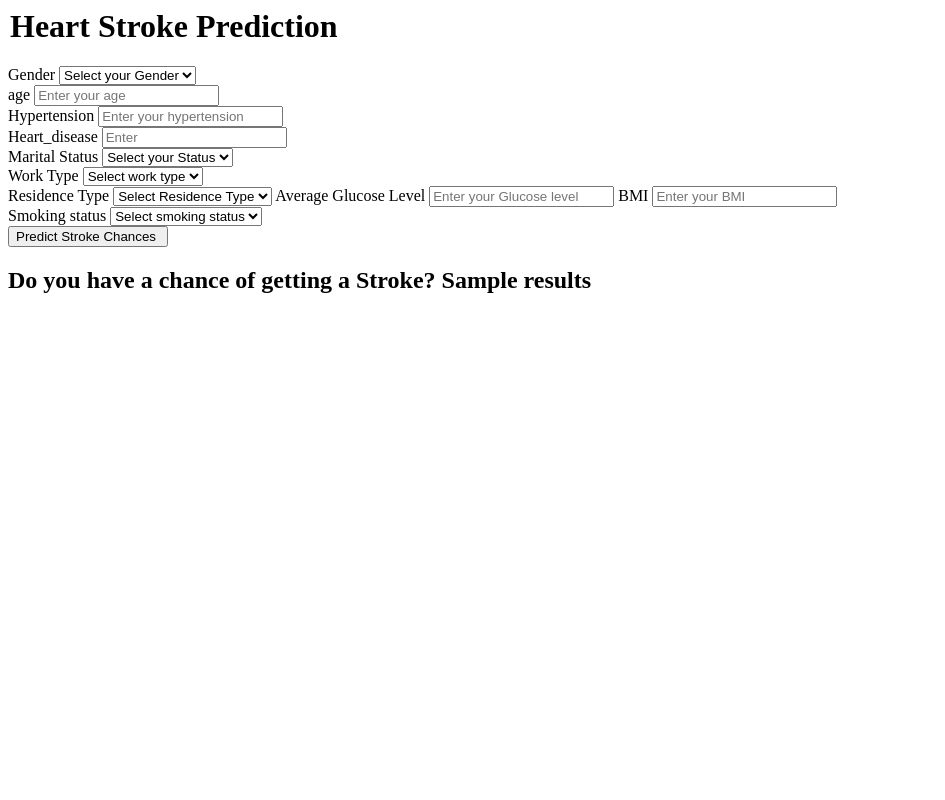
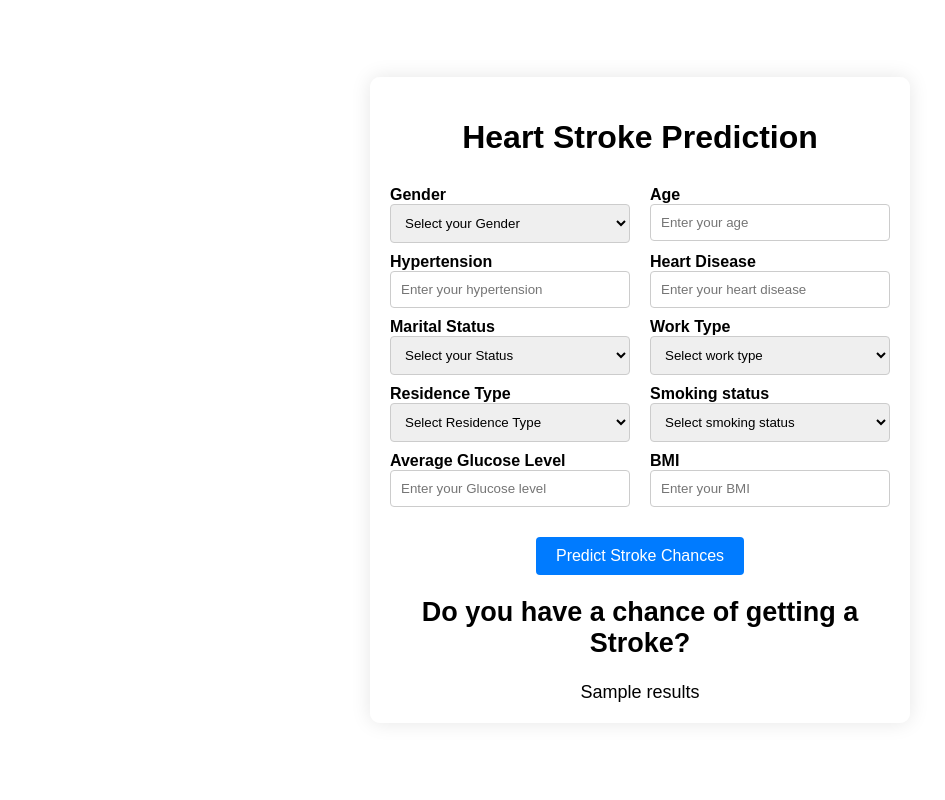
Before and after one commit to redknight648/heart-prediction-mlops, a Flask app: template templates/home.html in a window 1280 px wide. Shown: the whole page, without its empty margins (0-945 px from the left). Run offline with Flask 3, Linux system fonts and the light colour scheme; the template is opened without the code that fills it: most values are stand-ins (such as "Sample title", 1, 10 or a date in 2020).

Commit message:
gui fixed

```diff
--- a/templates/home.html
+++ b/templates/home.html
@@ -1,117 +1,172 @@
+<!DOCTYPE html>
 <html>
+<head>
+    <title>Heart Stroke Prediction</title>
+    <style>
+        body {
+            font-family: Arial, sans-serif;
+            margin: 0;
+            padding: 0;
+            display: flex;
+            justify-content: center;
+            align-items: center;
+            height: 100vh;
+        }
+
+        .container {
+            width: 500px;
+            padding: 20px;
+            background-color: rgba(255, 255, 255, 0.8);
+            border-radius: 10px;
+            box-shadow: 0 0 20px rgba(0, 0, 0, 0.1);
+        }
+
+        h1 {
+            text-align: center;
+            margin-bottom: 30px;
+        }
+
+        .form-label {
+            font-weight: bold;
+        }
+
+        .form-control {
+            width: 100%;
+            padding: 10px;
+            border: 1px solid #ccc;
+            border-radius: 4px;
+            box-sizing: border-box;
+            margin-bottom: 10px;
+        }
+
+        .row {
+            display: flex;
+            flex-wrap: wrap;
+            justify-content: space-between;
+        }
+
+        .row .form-group {
+            width: 48%;
+        }
+
+        .btn {
+            display: inline-block;
+            background-color: #4CAF50;
+            color: #fff;
+            padding: 10px 20px;
+            border: none;
+            border-radius: 4px;
+            cursor: pointer;
+            font-size: 16px;
+        }
+
+        .btn-primary {
+            background-color: #007bff;
+        }
+
+        .result {
+            margin-top: 20px;
+            text-align: center;
+            font-size: 18px;
+        }
+
+        .btn-container {
+            display: flex;
+            justify-content: center;
+        }
+
+        .btn-primary {
+            margin-top: 20px;
+        }
+    </style>
+</head>
 <body>
-    <div class="login">
-
-
-       <form action="{{ url_for('predict_datapoint')}}" method="post">
-        <h1>
-            <legend> Heart Stroke Prediction</legend>
-        </h1>
-        <div class="mb-3">
+    <div class="container">
+        <h1>Heart Stroke Prediction</h1>
+        <form action="{{ url_for('predict_datapoint') }}" method="post">
+            <div class="row">
+                <div class="form-group">
                     <label class="form-label">Gender</label>
-            <select class="form-control" name="gender" placeholder="Enter you Gender" required>
-                <option class="placeholder" selected disabled value="">Select your Gender</option>
-                <option value="Male">
-                    Male
-                </option>
-                <option value="Female">
-                    Female
-                </option>
+                    <select class="form-control" name="gender" required>
+                        <option value="" disabled selected>Select your Gender</option>
+                        <option value="Male">Male</option>
+                        <option value="Female">Female</option>
                     </select>
                 </div>
-        <div class="mb-3">
-            <label class="form-label">age</label>
+                <div class="form-group">
+                    <label class="form-label">Age</label>
                     <input class="form-control" type="number" name="age" placeholder="Enter your age" required>
                 </div>
-        <div class="mb-3">
+            </div>
+            <div class="row">
+                <div class="form-group">
                     <label class="form-label">Hypertension</label>
                     <input class="form-control" type="number" name="hypertension" placeholder="Enter your hypertension" required>
                 </div>
-        <div class="mb-3">
-            <label class="form-label">Heart_disease</label>
-            <input class="form-control" type="number" name="heart_disease" placeholder="Enter" required>
+                <div class="form-group">
+                    <label class="form-label">Heart Disease</label>
+                    <input class="form-control" type="number" name="heart_disease" placeholder="Enter your heart disease" required>
                 </div>
-
-            <div class="mb-3">
+            </div>
+            <div class="row">
+                <div class="form-group">
                     <label class="form-label">Marital Status</label>
-                <select class="form-control" name="ever_married" placeholder="Enter you Marital status" required>
-                    <option class="placeholder" selected disabled value="">Select your Status</option>
-                    <option value="Yes">
-                        Yes
-                    </option>
-                    <option value="No">
-                        No
-                    </option>
+                    <select class="form-control" name="ever_married" required>
+                        <option value="" disabled selected>Select your Status</option>
+                        <option value="Yes">Yes</option>
+                        <option value="No">No</option>
                     </select>
                 </div>
-
-        <div class="mb-3">
+                <div class="form-group">
                     <label class="form-label">Work Type</label>
-            <select class="form-control" name="work_type"
-                placeholder="Enter you Parent Education" required>
-                <option class="placeholder" selected disabled value="">Select work type</option>
-                <option value="Private">
-                    Private
-                </option>
-                <option value="Self-employed">
-                    Self-employed
-                </option>
-                <option value="Govt_job">
-                    Govt_job
-                </option>
-                <option value="children">
-                    children
-                </option>
-                <option value="Never_worked">
-                    Never_worked
-                </option>
+                    <select class="form-control" name="work_type" required>
+                        <option value="" disabled selected>Select work type</option>
+                        <option value="Private">Private</option>
+                        <option value="Self-employed">Self-employed</option>
+                        <option value="Govt_job">Govt_job</option>
+                        <option value="children">Children</option>
+                        <option value="Never_worked">Never worked</option>
                     </select>
                 </div>
-        <div class="mb-3">
+            </div>
+            <div class="row">
+                <div class="form-group">
                     <label class="form-label">Residence Type</label>
-            <select class="form-control" name="Residence_type" placeholder="Enter you Residence" required>
-                <option class="placeholder" selected disabled value="">Select Residence Type</option>
-                <option value="Urban">
-                    Urban
-                </option>
-                <option value="Rural">
-                    Rural
-                </option>
-            </select>
-            <label class="form-label">Average Glucose Level</label>
-            <input class="form-control" type="number" name="avg_glucose_level"
-                placeholder="Enter your Glucose level"  />
-                <label class="form-label">BMI</label>
-                <input class="form-control" type="number" name="bmi"
-                    placeholder="Enter your BMI" />
-        </div>
-        <div class="mb-3">
-            <label class="form-label">Smoking status</label>
-            <select class="form-control" name="smoking_status" placeholder="Enter you smoking status"
-                required>
-                <option class="placeholder" selected disabled value="">Select smoking status</option>
-                <option value="formerly smoked">
-                    formerly smoked
-                </option>
-                <option value="never smoked">
-                    never smoked
-                </option>
-                <option value="smokes">
-                    smokes
-                </option>
-                <option value="Unknown">
-                    Unknown
-                </option>
+                    <select class="form-control" name="Residence_type" required>
+                        <option value="" disabled selected>Select Residence Type</option>
+                        <option value="Urban">Urban</option>
+                        <option value="Rural">Rural</option>
                     </select>
                 </div>
-        <div class="mb-3">
-
-            <input class="btn btn-primary" type="submit" value="Predict Stroke Chances " required />
+                <div class="form-group">
+                    <label class="form-label">Smoking status</label>
+                    <select class="form-control" name="smoking_status" required>
+                        <option value="" disabled selected>Select smoking status</option>
+                        <option value="formerly smoked">Formerly smoked</option>
+                        <option value="never smoked">Never smoked</option>
+                        <option value="smokes">Smokes</option>
+                        <option value="Unknown">Unknown</option>
+                    </select>
+                </div>
+            </div>
+            <div class="row">
+                <div class="form-group">
+                    <label class="form-label">Average Glucose Level</label>
+                    <input class="form-control" type="number" name="avg_glucose_level" placeholder="Enter your Glucose level">
+                </div>
+                <div class="form-group">
+                    <label class="form-label">BMI</label>
+                    <input class="form-control" type="number" name="bmi" placeholder="Enter your BMI">
+                </div>
+            </div>
+            <div class="btn-container">
+                <button class="btn btn-primary" type="submit">Predict Stroke Chances</button>
             </div>
         </form>
-    <h2>
-        <label class="form-label">Do you have a chance of getting a Stroke?</label>
-       {{results}}
-    </h2>
-   <body>
+        <div class="result">
+            <h2>Do you have a chance of getting a Stroke?</h2>
+            {{ results }}
+        </div>
+    </div>
+</body>
 </html>
```
Lines whose indentation alone changed are shown as unchanged.
